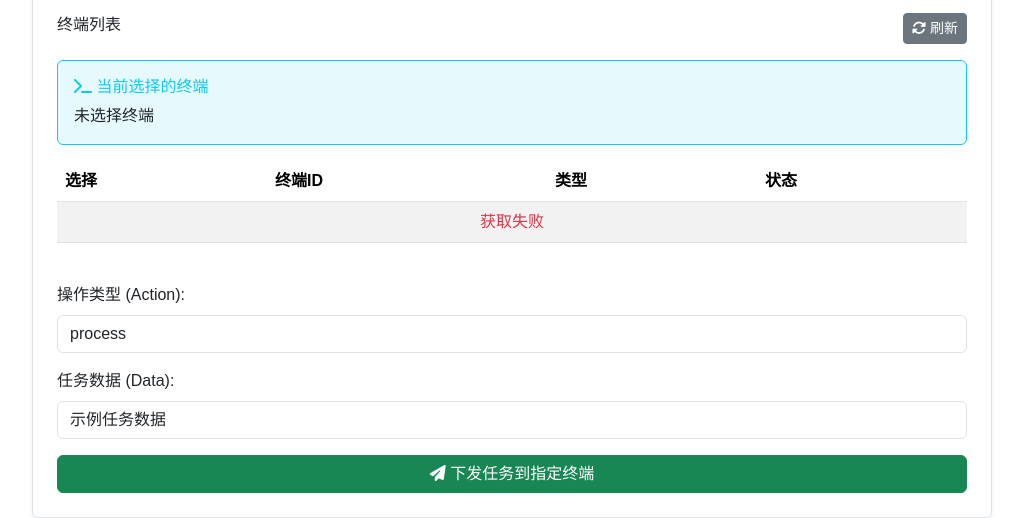
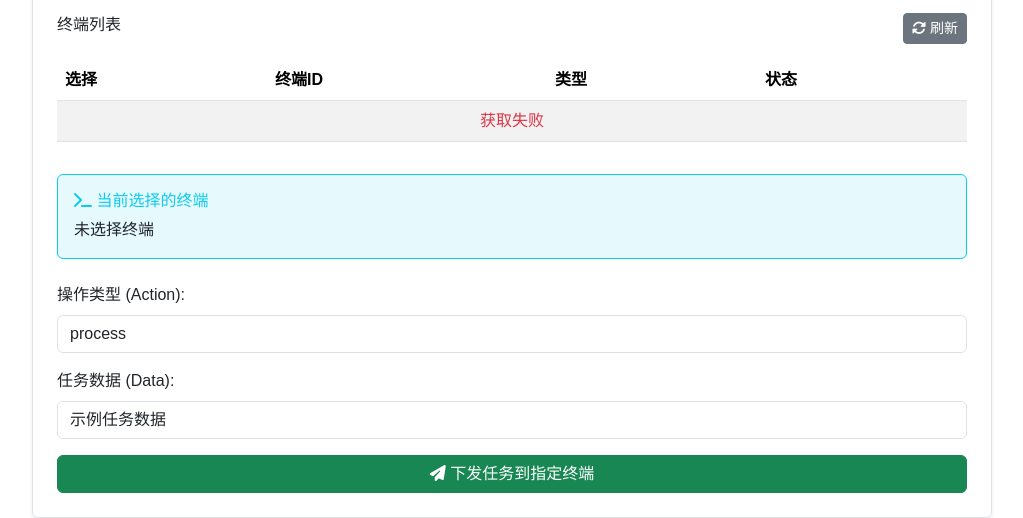
Before and after one commit to ysoq/task-dispatch, a website: page public/index.html in a window 1280 px wide. Shown: the part 297-815 px from the top of the page, without its empty margins (128-1151 px from the left). Drawn offline with nearby package versions, Linux system fonts and the light colour scheme; no server answers.

Commit message:
refactor(ui): 移动终端信息显示位置至表格下方
将当前选择的终端信息框从表格上方移动至表格下方，改善页面布局和视觉流

```diff
--- a/public/index.html
+++ b/public/index.html
@@ -59,10 +59,6 @@
         <button id="refreshTerminalsBtn" class="btn btn-secondary btn-sm"><i class="fas fa-sync-alt"></i> 刷新</button>
       </div>
 
-      <div class="mb-3 p-3 bg-info bg-opacity-10 rounded border border-info">
-        <h4 class="h6 mb-2 text-info"><i class="fas fa-terminal"></i> 当前选择的终端</h4>
-        <div id="selectedTerminalInfo" class="font-medium">未选择终端</div>
-      </div>
       <div class="overflow-x-auto">
         <table class="table table-striped terminal-table" id="terminalTable">
           <thead>
@@ -79,6 +75,11 @@
             </tr>
           </tbody>
         </table>
+      </div>
+
+      <div class="mb-3 p-3 bg-info bg-opacity-10 rounded border border-info mt-3">
+        <h4 class="h6 mb-2 text-info"><i class="fas fa-terminal"></i> 当前选择的终端</h4>
+        <div id="selectedTerminalInfo" class="font-medium">未选择终端</div>
       </div>
     </div>
 
```
